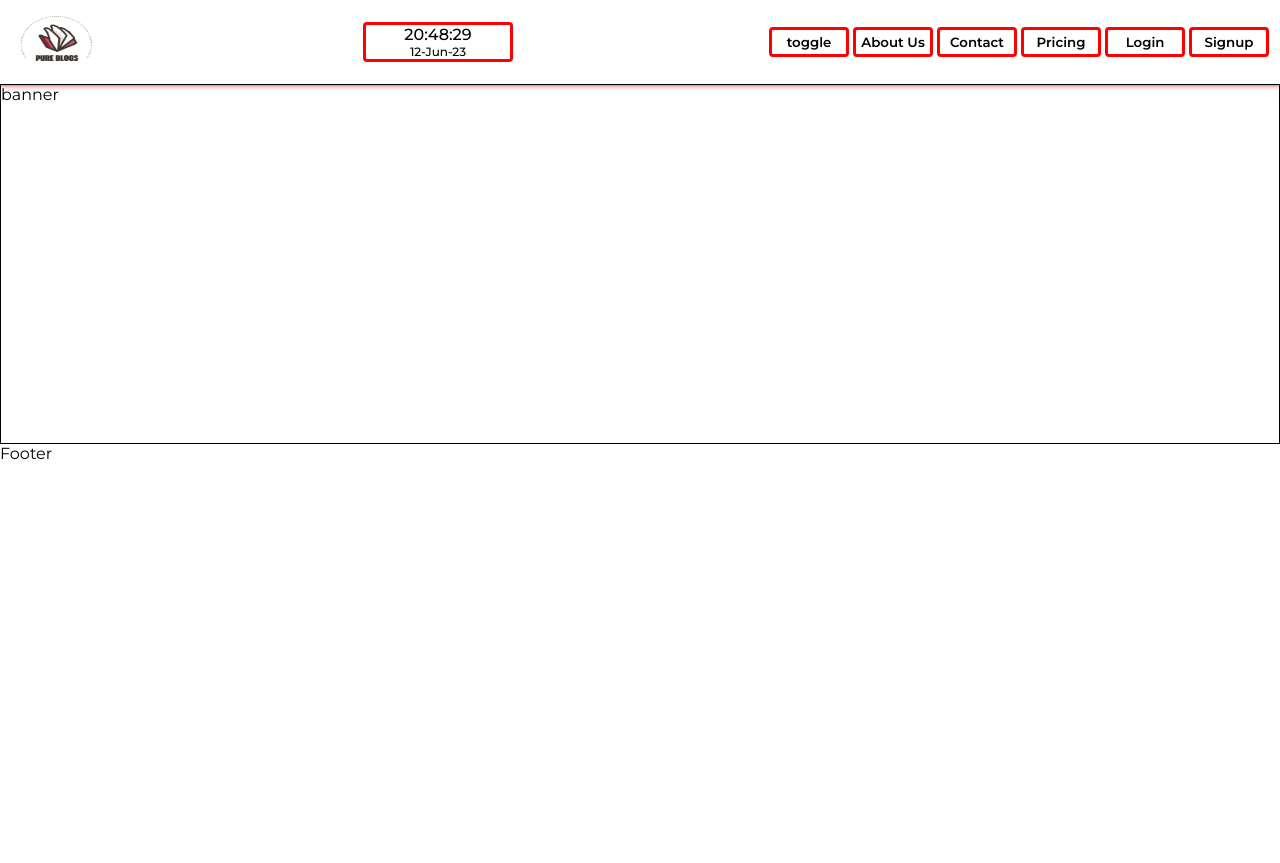
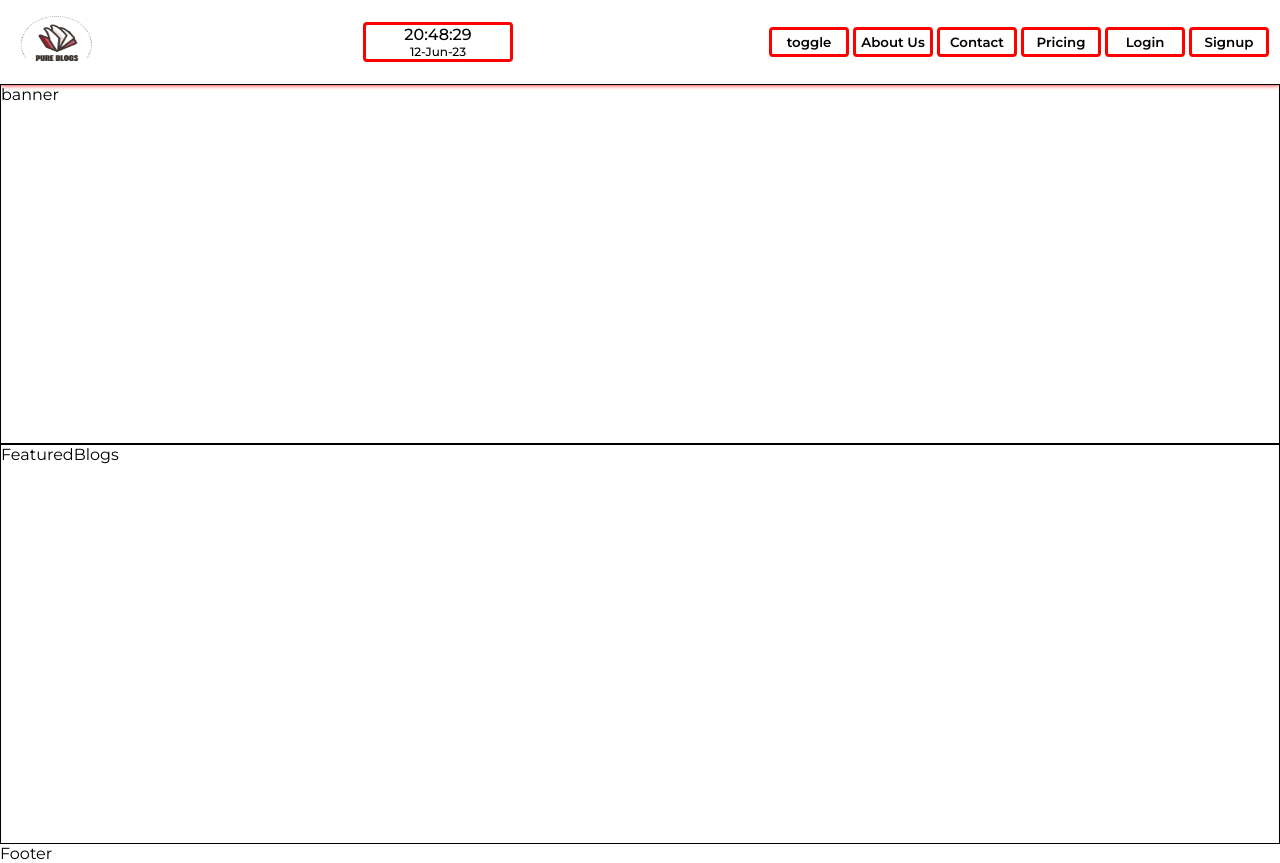
Before and after one commit to ZaidSultan10/pure-blogs, a React (Create React App) app: page / in a window 1280 px wide. Before the commit the page ends 800 px from the top, so only its background shows below. Built offline with nearby package versions, Linux system fonts and the light colour scheme.

Commit message:
category wise featured blog skeleton set

```diff
--- /dev/null
+++ b/src/components/featuredBlogs/FeaturedBlogs.jsx
@@ -0,0 +1,10 @@
+import React from 'react'
+import '../../styles/featuredBlogsStyles/_featuredBlogsStyles.scss'
+
+const FeaturedBlogs = () => {
+  return (
+    <section className='featuredBlogs__container'>FeaturedBlogs</section>
+  )
+}
+
+export default FeaturedBlogs
--- a/src/pages/home/Home.jsx
+++ b/src/pages/home/Home.jsx
@@ -1,10 +1,12 @@
 import React from 'react'
 import Banner from '../../components/banner/Banner'
+import FeaturedBlogs from '../../components/featuredBlogs/FeaturedBlogs'
 
 const Home = () => {
   return (
     <main className='home__container'>
         <Banner />
+        <FeaturedBlogs />
     </main>
   )
 }
--- /dev/null
+++ b/src/styles/featuredBlogsStyles/_featuredBlogsStyles.scss
@@ -0,0 +1,6 @@
+.featuredBlogs__container{
+    border: 1px solid;
+    height: 400px;
+    width: 100%;
+    margin:  0 auto;
+}
```
